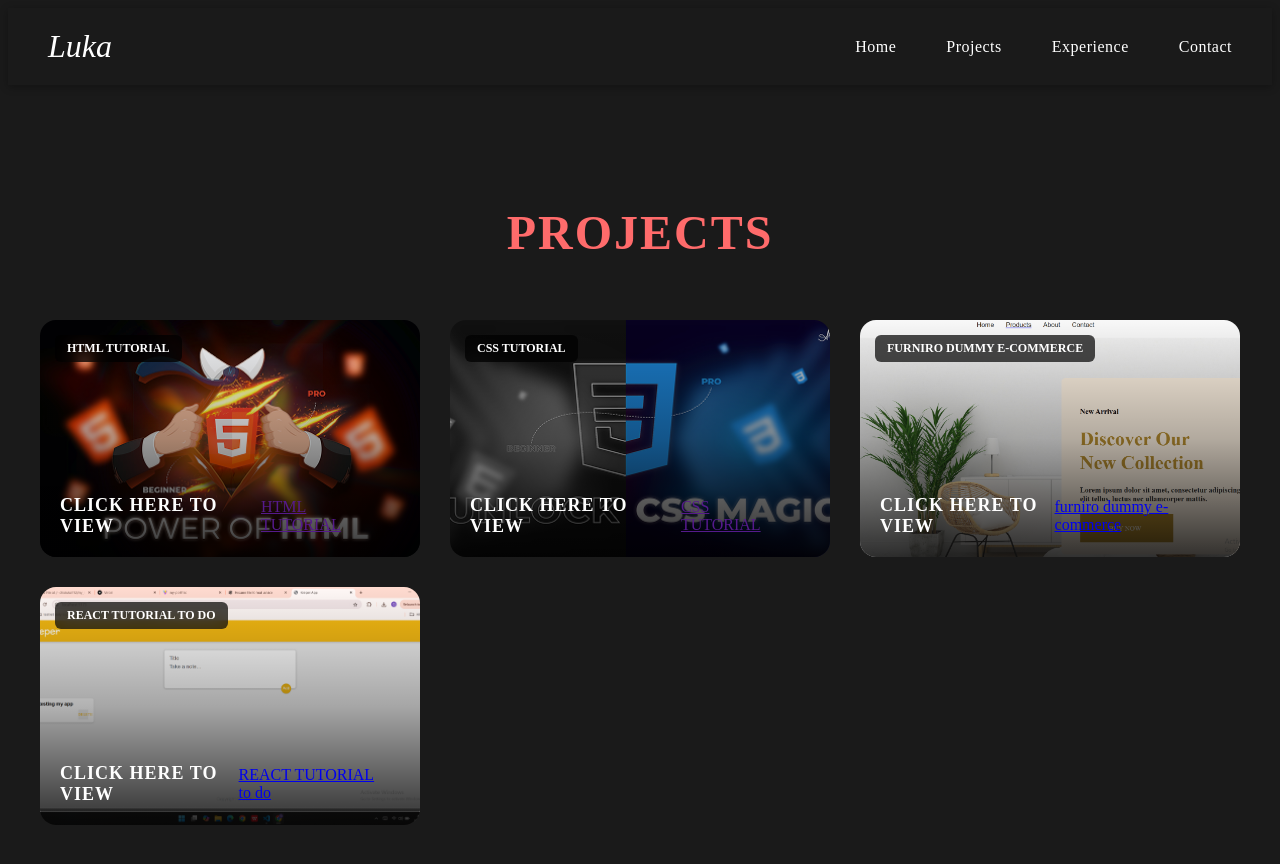
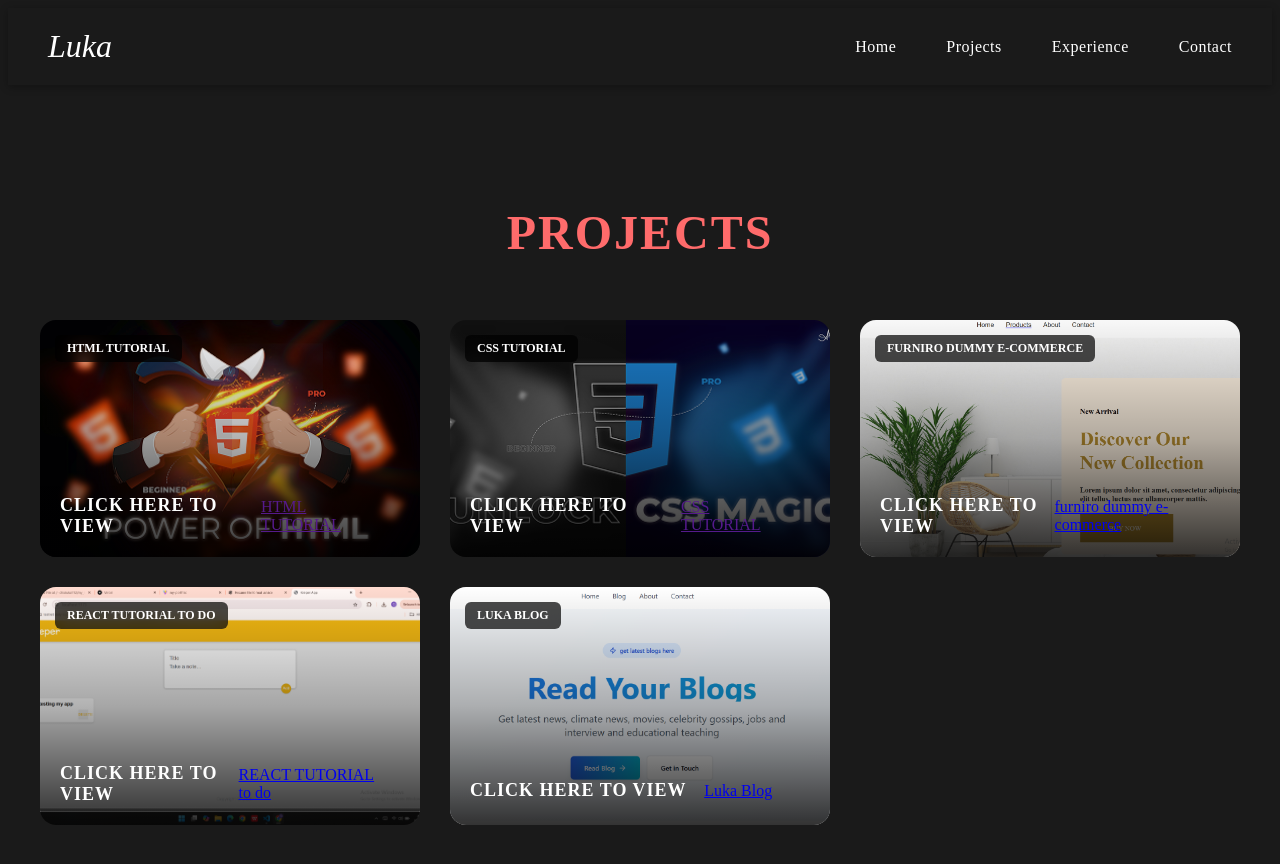
Before and after one commit to chialuka112/my_portfolio, a React (Vite) app: page /projects in a window 1280 px wide. Shown: the top 864 px of the page. Built offline with nearby package versions, Linux system fonts and the light colour scheme.

Commit message:
added new proj

```diff
--- a/src/Components/Projects/Project.jsx
+++ b/src/Components/Projects/Project.jsx
@@ -4,6 +4,7 @@ import Image1 from "../../assets/project-thumbnail-1.png"
 import Image2 from "../../assets/project-thumbnail-2.png"
 import Image3 from "../../assets/Screenshot 2025-10-03 162147.png"
 import image4 from "../../assets/Screenshot 2025-10-04 103325.png"
+import Image5 from "../../assets/blog.png"
 
 const Project = () => {
 
@@ -37,6 +38,13 @@ const Project = () => {
       para: 'CLICK HERE TO VIEW',
       image:Image3,
       link:"https://github.com/chialuka112/my_keeper_App",
+    },
+     {
+      id: 5,
+      name: 'Luka Blog',
+      para: 'CLICK HERE TO VIEW',
+      image:Image5,
+      link:"https://github.com/chialuka112/Devblog",
     }
   ];
 
```
Also changed, not shown: src/assets/blog.png (added).
